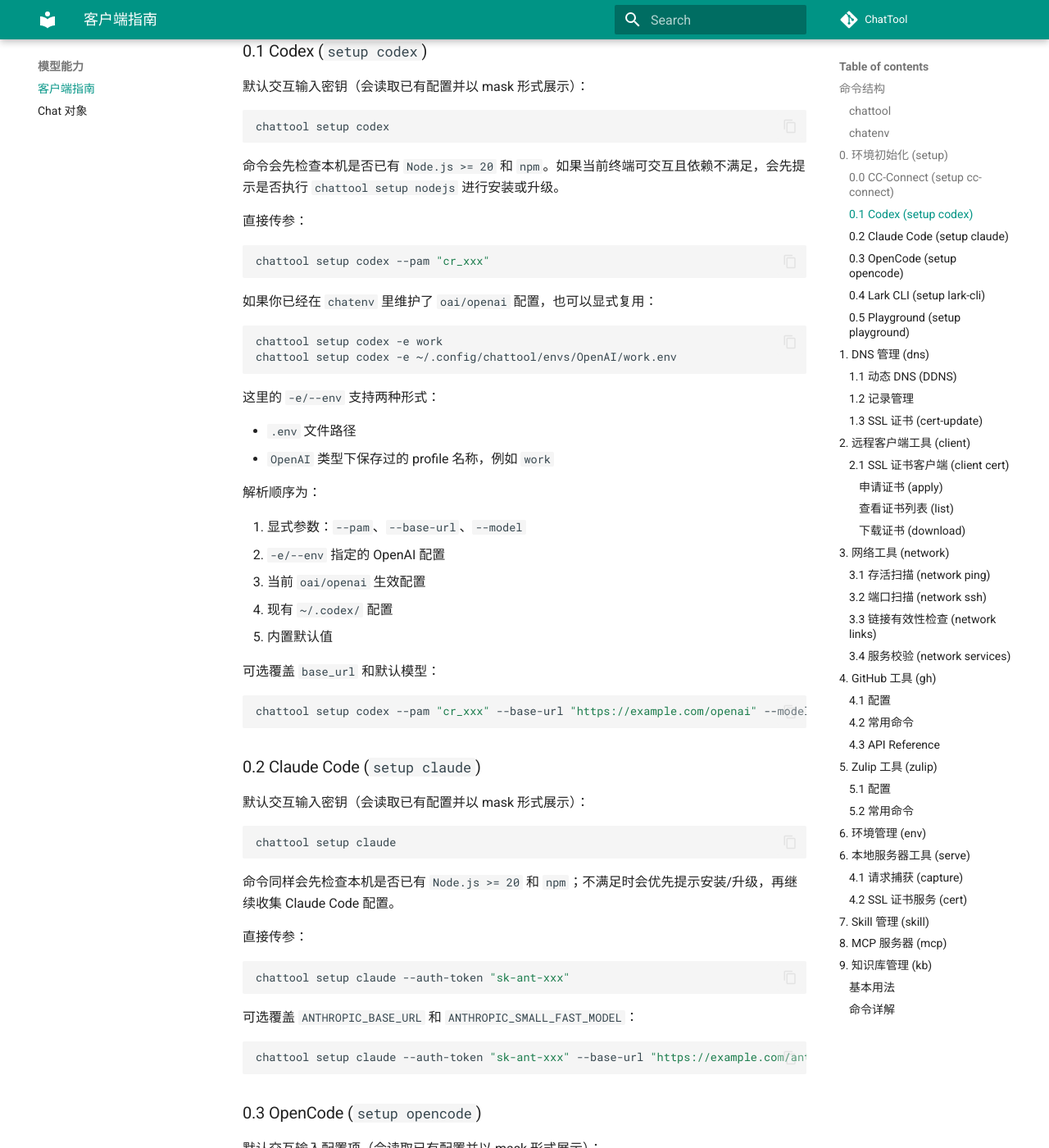
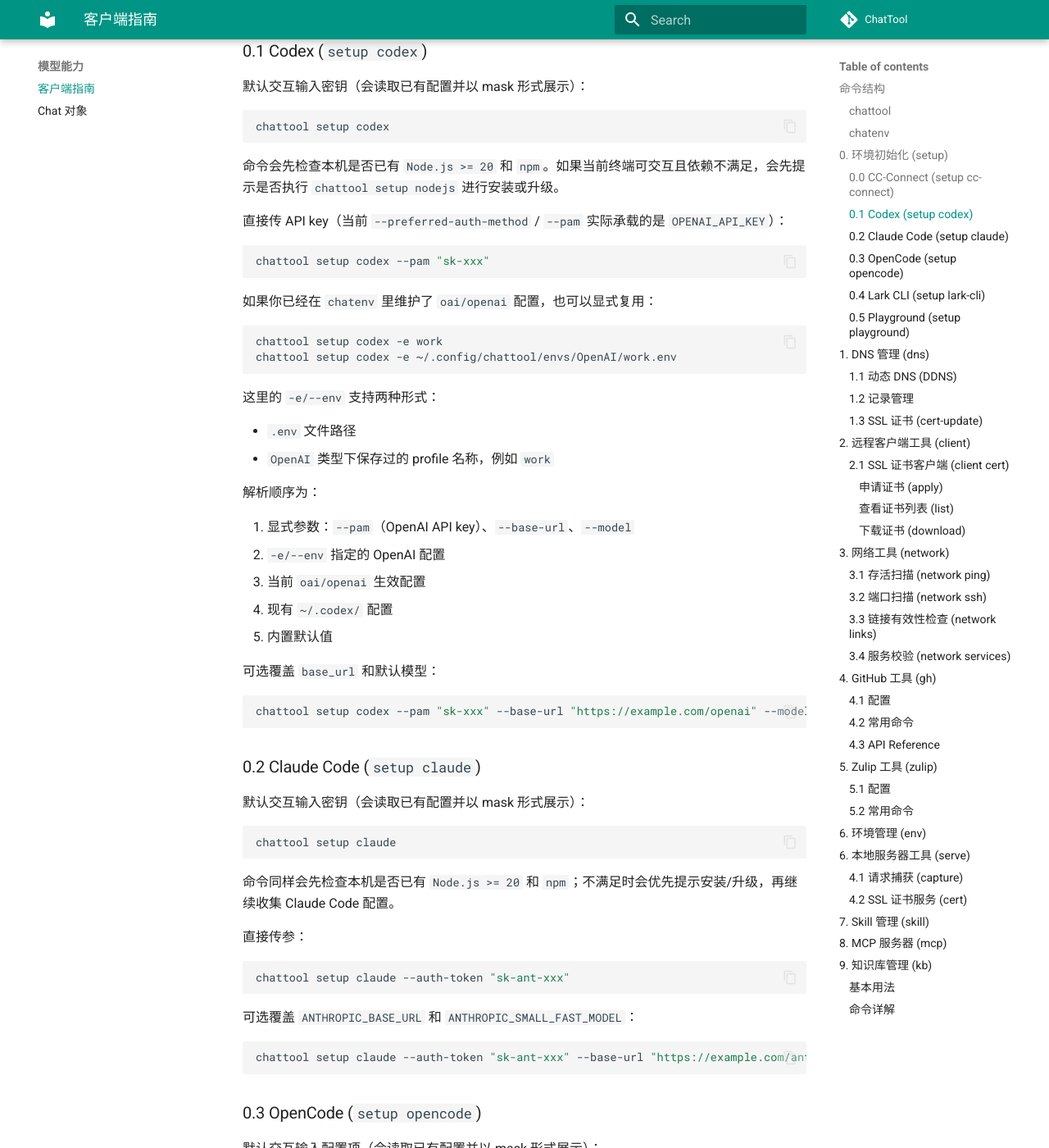
Before and after one commit to cubenlp/ChatTool, an MkDocs documentation site: the page built from docs/client.md, in a window 1280 px wide and 1400 px high, scrolled down 1351 px. Shown: the whole window at 82% size. Built offline with MkDocs 1.6.1 and Material for MkDocs 9.7.7, drawn with Linux system fonts in a browser that asks for light colours; comment, search, counter and statistics services are not loaded; the version menu is left out.

Commit message:
fix: write codex preferred auth method correctly

````diff
--- a/docs/client.md
+++ b/docs/client.md
@@ -55,10 +55,10 @@
 
 命令会先检查本机是否已有 `Node.js >= 20` 和 `npm`。如果当前终端可交互且依赖不满足，会先提示是否执行 `chattool setup nodejs` 进行安装或升级。
 
-直接传参：
+直接传 API key（当前 `--preferred-auth-method` / `--pam` 实际承载的是 `OPENAI_API_KEY`）：
 
 ```bash
-chattool setup codex --pam "cr_xxx"
+chattool setup codex --pam "sk-xxx"
 ```
 
 如果你已经在 `chatenv` 里维护了 `oai/openai` 配置，也可以显式复用：
@@ -75,7 +75,7 @@
 
 解析顺序为：
 
-1. 显式参数：`--pam`、`--base-url`、`--model`
+1. 显式参数：`--pam`（OpenAI API key）、`--base-url`、`--model`
 2. `-e/--env` 指定的 OpenAI 配置
 3. 当前 `oai/openai` 生效配置
 4. 现有 `~/.codex/` 配置
@@ -84,7 +84,7 @@
 可选覆盖 `base_url` 和默认模型：
 
 ```bash
-chattool setup codex --pam "cr_xxx" --base-url "https://example.com/openai" --model "gpt-5.4"
+chattool setup codex --pam "sk-xxx" --base-url "https://example.com/openai" --model "gpt-5.4"
 ```
 
 ### 0.2 Claude Code (`setup claude`)
````
Also changed, not shown: CHANGELOG.md (+1 -0 lines), 4 other files.
